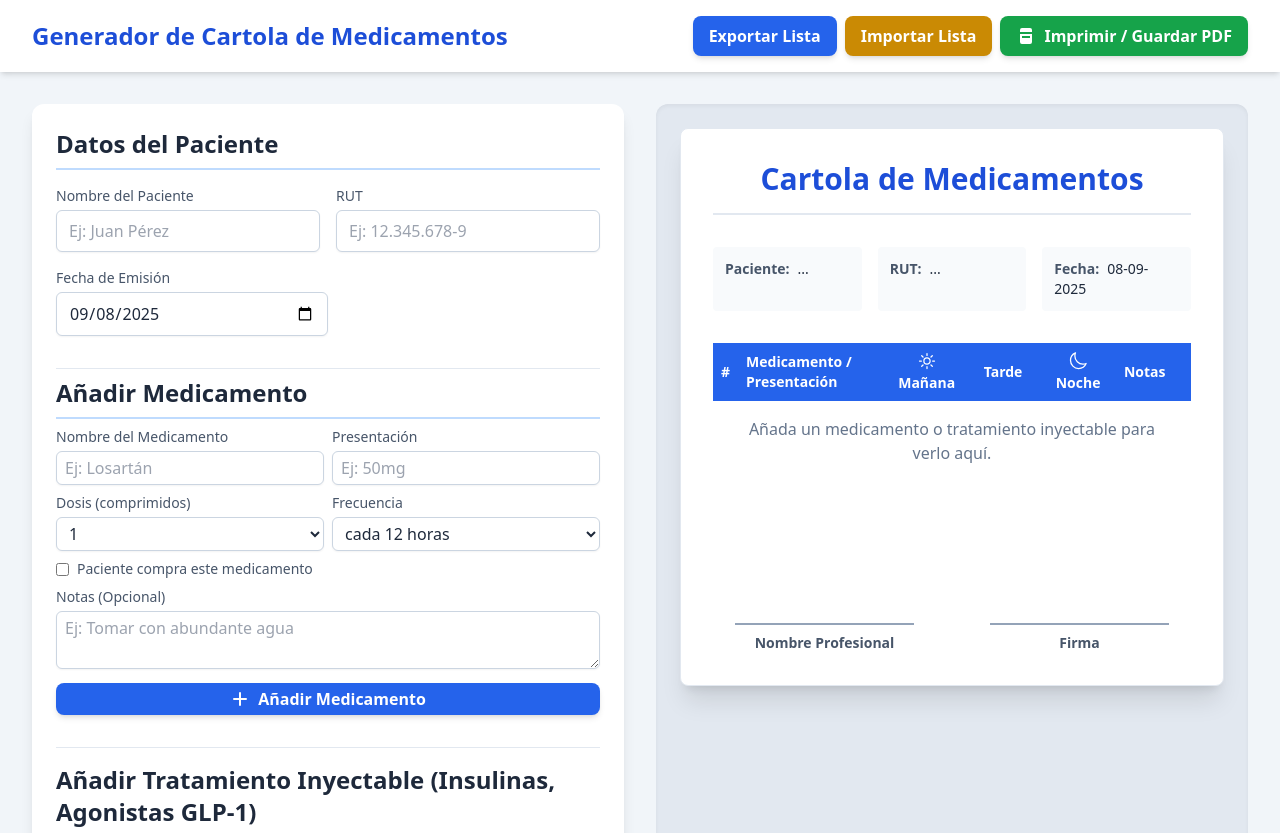
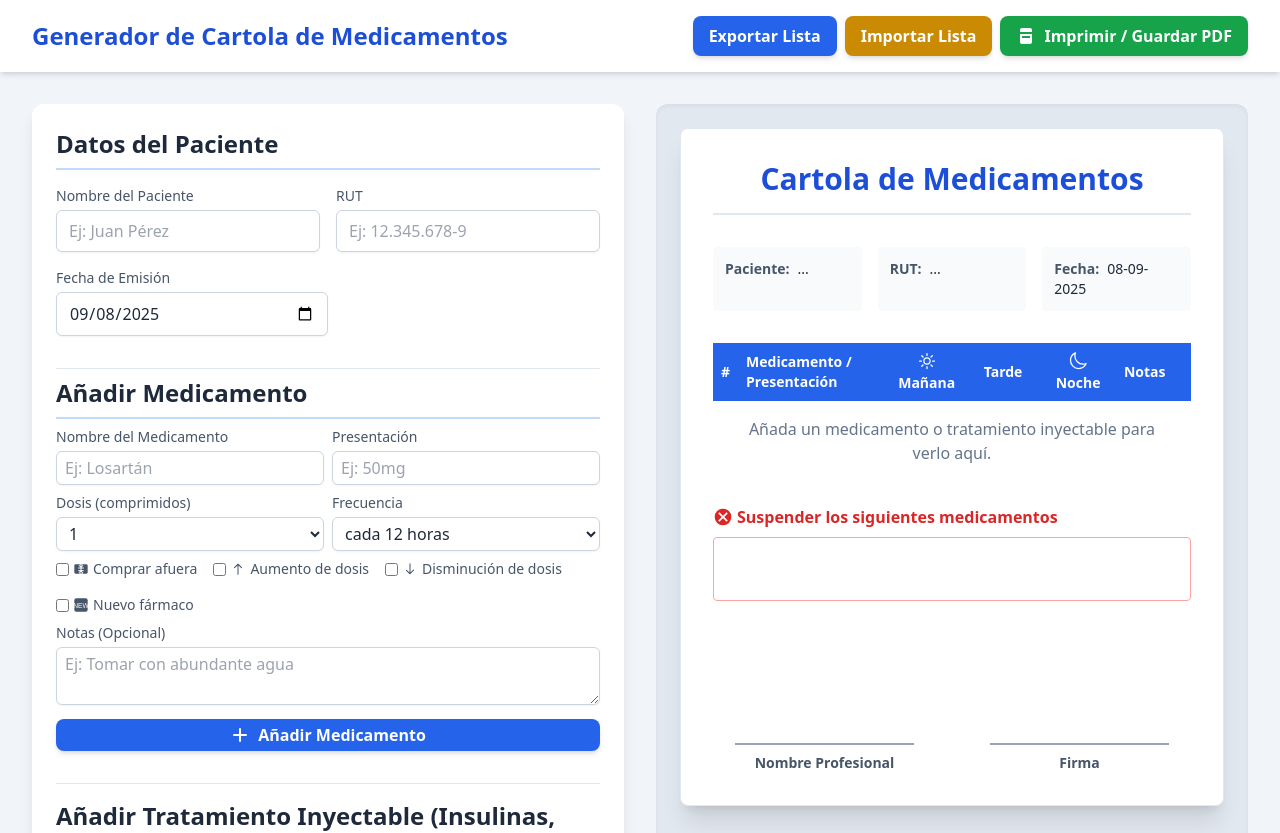
Before and after one commit to DanielOpazoD/Cartolamedicamentos, a React (Vite) app: page / in a window 1280 px wide. Shown: the top 833 px of the page. Built offline with nearby package versions, Linux system fonts and the light colour scheme.

Commit message:
Add icons for medication descriptors and suspension section

```diff
--- a/components/MedicationForm.tsx
+++ b/components/MedicationForm.tsx
@@ -1,6 +1,10 @@
 
 import React, { useState } from 'react';
-import { Medication, Frequency, Dose } from '../types';
+import { Medication, Frequency, Dose, MedicationDescriptor } from '../types';
+import MoneyIcon from './icons/MoneyIcon';
+import ArrowUpIcon from './icons/ArrowUpIcon';
+import ArrowDownIcon from './icons/ArrowDownIcon';
+import NewIcon from './icons/NewIcon';
 
 interface MedicationFormProps {
     onAddMedication: (med: Omit<Medication, 'id'>) => void;
@@ -12,16 +16,27 @@ const initialMedState: Omit<Medication, 'id'> = {
     dose: Dose.ONE,
     frequency: Frequency.EVERY_12H,
     notes: '',
-    requiresPurchase: false,
+    descriptors: [],
 };
 
 const MedicationForm: React.FC<MedicationFormProps> = ({ onAddMedication }) => {
     const [medication, setMedication] = useState(initialMedState);
 
     const handleChange = (e: React.ChangeEvent<HTMLInputElement | HTMLSelectElement | HTMLTextAreaElement>) => {
-        const { name, type } = e.target;
-        const value = type === 'checkbox' ? (e.target as HTMLInputElement).checked : e.target.value;
+        const { name, value } = e.target;
         setMedication(prev => ({ ...prev, [name]: value }));
+    };
+
+    const toggleDescriptor = (desc: MedicationDescriptor) => {
+        setMedication(prev => {
+            const hasDesc = prev.descriptors.includes(desc);
+            return {
+                ...prev,
+                descriptors: hasDesc
+                    ? prev.descriptors.filter(d => d !== desc)
+                    : [...prev.descriptors, desc],
+            };
+        });
     };
 
     const handleSubmit = (e: React.FormEvent) => {
@@ -63,7 +78,7 @@ const MedicationForm: React.FC<MedicationFormProps> = ({ onAddMedication }) => {
                     />
                 </div>
             </div>
-             <div className="grid grid-cols-1 sm:grid-cols-2 gap-2">
+            <div className="grid grid-cols-1 sm:grid-cols-2 gap-2">
                 <div>
                     <label htmlFor="dose" className="block text-sm font-medium text-slate-600 mb-1">Dosis (comprimidos)</label>
                     <select
@@ -93,16 +108,43 @@ const MedicationForm: React.FC<MedicationFormProps> = ({ onAddMedication }) => {
                     </select>
                 </div>
             </div>
-            <div className="flex items-center">
-                <input
-                    type="checkbox"
-                    id="requiresPurchase"
-                    name="requiresPurchase"
-                    checked={medication.requiresPurchase}
-                    onChange={handleChange}
-                    className="mr-2"
-                />
-                <label htmlFor="requiresPurchase" className="text-sm text-slate-600">Paciente compra este medicamento</label>
+            <div className="flex flex-wrap items-center gap-4">
+                <label className="flex items-center text-sm text-slate-600">
+                    <input
+                        type="checkbox"
+                        className="mr-1"
+                        checked={medication.descriptors.includes(MedicationDescriptor.BUY_OUTSIDE)}
+                        onChange={() => toggleDescriptor(MedicationDescriptor.BUY_OUTSIDE)}
+                    />
+                    <MoneyIcon className="w-4 h-4 mr-1" /> Comprar afuera
+                </label>
+                <label className="flex items-center text-sm text-slate-600">
+                    <input
+                        type="checkbox"
+                        className="mr-1"
+                        checked={medication.descriptors.includes(MedicationDescriptor.DOSE_INCREASE)}
+                        onChange={() => toggleDescriptor(MedicationDescriptor.DOSE_INCREASE)}
+                    />
+                    <ArrowUpIcon className="w-4 h-4 mr-1" /> Aumento de dosis
+                </label>
+                <label className="flex items-center text-sm text-slate-600">
+                    <input
+                        type="checkbox"
+                        className="mr-1"
+                        checked={medication.descriptors.includes(MedicationDescriptor.DOSE_DECREASE)}
+                        onChange={() => toggleDescriptor(MedicationDescriptor.DOSE_DECREASE)}
+                    />
+                    <ArrowDownIcon className="w-4 h-4 mr-1" /> Disminución de dosis
+                </label>
+                <label className="flex items-center text-sm text-slate-600">
+                    <input
+                        type="checkbox"
+                        className="mr-1"
+                        checked={medication.descriptors.includes(MedicationDescriptor.NEW)}
+                        onChange={() => toggleDescriptor(MedicationDescriptor.NEW)}
+                    />
+                    <NewIcon className="w-4 h-4 mr-1" /> Nuevo fármaco
+                </label>
             </div>
             <div>
                 <label htmlFor="notes" className="block text-sm font-medium text-slate-600 mb-1">Notas (Opcional)</label>
--- a/components/SchedulePreview.tsx
+++ b/components/SchedulePreview.tsx
@@ -1,10 +1,14 @@
 import React, { useState, useEffect } from 'react';
-import { Patient, Medication, Frequency, Dose, Injectable, InjectableSchedule, InjectableType, ControlInfo } from '../types';
+import { Patient, Medication, Frequency, Dose, Injectable, InjectableSchedule, InjectableType, ControlInfo, MedicationDescriptor } from '../types';
 import DoseVisualizer from './DoseVisualizer';
 import MoonIcon from './icons/MoonIcon';
 import SunIcon from './icons/SunIcon';
 import InjectableDoseVisualizer from './InjectableDoseVisualizer';
 import MoneyIcon from './icons/MoneyIcon';
+import ArrowUpIcon from './icons/ArrowUpIcon';
+import ArrowDownIcon from './icons/ArrowDownIcon';
+import NewIcon from './icons/NewIcon';
+import StopIcon from './icons/StopIcon';
 
 interface SchedulePreviewProps {
     patient: Patient;
@@ -158,11 +162,19 @@ const SchedulePreview: React.FC<SchedulePreviewProps> = ({ patient, medications,
                                             <td className="p-2 text-center align-top">{index + 1}</td>
                                             <td className="p-2 align-top">
                                                 <p className="font-bold text-md text-slate-800">
-                                                    {item.requiresPurchase && (
-                                                        <span contentEditable={false}>
-                                                            <MoneyIcon className="inline w-4 h-4 mr-1 text-green-600" />
-                                                        </span>
-                                                    )}
+                                                    {item.descriptors?.map(desc => {
+                                                        const Icon = {
+                                                            [MedicationDescriptor.BUY_OUTSIDE]: MoneyIcon,
+                                                            [MedicationDescriptor.DOSE_INCREASE]: ArrowUpIcon,
+                                                            [MedicationDescriptor.DOSE_DECREASE]: ArrowDownIcon,
+                                                            [MedicationDescriptor.NEW]: NewIcon,
+                                                        }[desc];
+                                                        return (
+                                                            <span key={desc} contentEditable={false}>
+                                                                <Icon className="inline w-4 h-4 mr-1" />
+                                                            </span>
+                                                        );
+                                                    })}
                                                     {item.name}
                                                 </p>
                                                 <p className="text-sm text-slate-600">{item.presentacion}</p>
@@ -229,7 +241,18 @@ const SchedulePreview: React.FC<SchedulePreviewProps> = ({ patient, medications,
                 </div>
             </section>
 
-             {controlInfo.applies === 'yes' && controlInfo.date && (
+            <section className="mt-6" contentEditable={false}>
+                <h3 className="text-md font-bold text-red-600 flex items-center gap-1">
+                    <StopIcon className="w-5 h-5 text-red-600" /> Suspender los siguientes medicamentos
+                </h3>
+                <div
+                    className="mt-2 border border-red-300 rounded p-2 h-16"
+                    contentEditable
+                    suppressContentEditableWarning
+                ></div>
+            </section>
+
+            {controlInfo.applies === 'yes' && controlInfo.date && (
                 <section className="mt-6 pt-4 border-t border-slate-200 text-xs">
                     <h3 className="text-lg font-bold text-slate-800 mb-2 text-center">Próximo Control Médico</h3>
                     <div className="bg-slate-50 rounded-lg p-3 grid grid-cols-1 md:grid-cols-2 gap-3">
--- /dev/null
+++ b/components/icons/ArrowDownIcon.tsx
@@ -0,0 +1,18 @@
+import React from 'react';
+
+const ArrowDownIcon = ({ className }: { className?: string }) => (
+  <svg
+    xmlns="http://www.w3.org/2000/svg"
+    viewBox="0 0 24 24"
+    fill="currentColor"
+    className={className || 'w-5 h-5 text-blue-600'}
+  >
+    <path
+      fillRule="evenodd"
+      d="M12 20a.75.75 0 01-.53-.22l-5.25-5.25a.75.75 0 111.06-1.06L11.25 17.19V4a.75.75 0 011.5 0v13.19l3.97-3.97a.75.75 0 111.06 1.06l-5.25 5.25A.75.75 0 0112 20z"
+      clipRule="evenodd"
+    />
+  </svg>
+);
+
+export default ArrowDownIcon;
--- /dev/null
+++ b/components/icons/ArrowUpIcon.tsx
@@ -0,0 +1,18 @@
+import React from 'react';
+
+const ArrowUpIcon = ({ className }: { className?: string }) => (
+  <svg
+    xmlns="http://www.w3.org/2000/svg"
+    viewBox="0 0 24 24"
+    fill="currentColor"
+    className={className || 'w-5 h-5 text-blue-600'}
+  >
+    <path
+      fillRule="evenodd"
+      d="M12 4a.75.75 0 01.53.22l5.25 5.25a.75.75 0 11-1.06 1.06L12.75 6.81V20a.75.75 0 01-1.5 0V6.81L7.28 10.53a.75.75 0 11-1.06-1.06l5.25-5.25A.75.75 0 0112 4z"
+      clipRule="evenodd"
+    />
+  </svg>
+);
+
+export default ArrowUpIcon;
--- /dev/null
+++ b/components/icons/NewIcon.tsx
@@ -0,0 +1,24 @@
+import React from 'react';
+
+const NewIcon = ({ className }: { className?: string }) => (
+  <svg
+    xmlns="http://www.w3.org/2000/svg"
+    viewBox="0 0 24 24"
+    fill="currentColor"
+    className={className || 'w-5 h-5 text-purple-600'}
+  >
+    <rect x="2" y="2" width="20" height="20" rx="3" />
+    <text
+      x="12"
+      y="16"
+      textAnchor="middle"
+      fontSize="10"
+      fontFamily="Arial, sans-serif"
+      fill="white"
+    >
+      NEW
+    </text>
+  </svg>
+);
+
+export default NewIcon;
--- /dev/null
+++ b/components/icons/StopIcon.tsx
@@ -0,0 +1,16 @@
+import React from 'react';
+
+const StopIcon = ({ className }: { className?: string }) => (
+  <svg
+    xmlns="http://www.w3.org/2000/svg"
+    viewBox="0 0 24 24"
+    fill="currentColor"
+    className={className || 'w-5 h-5 text-red-600'}
+  >
+    <circle cx="12" cy="12" r="10" />
+    <line x1="7" y1="7" x2="17" y2="17" stroke="white" strokeWidth="2" />
+    <line x1="17" y1="7" x2="7" y2="17" stroke="white" strokeWidth="2" />
+  </svg>
+);
+
+export default StopIcon;
--- a/types.ts
+++ b/types.ts
@@ -22,6 +22,13 @@ export enum Dose {
     FOUR = '4',
 }
 
+export enum MedicationDescriptor {
+  BUY_OUTSIDE = 'buyOutside',
+  DOSE_INCREASE = 'doseIncrease',
+  DOSE_DECREASE = 'doseDecrease',
+  NEW = 'newMedication',
+}
+
 export interface Medication {
   id: number;
   name: string;
@@ -29,7 +36,7 @@ export interface Medication {
   dose: Dose;
   frequency: Frequency;
   notes?: string;
-  requiresPurchase?: boolean;
+  descriptors?: MedicationDescriptor[];
 }
 
 export interface Patient {
```
Also changed, not shown: App.tsx (+21 -3 lines), components/ControlInfoForm.tsx (+12 -11 lines).
